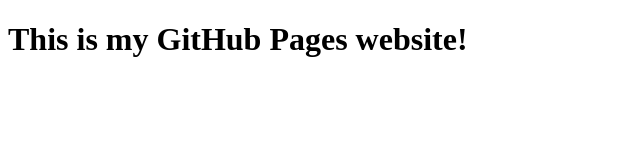
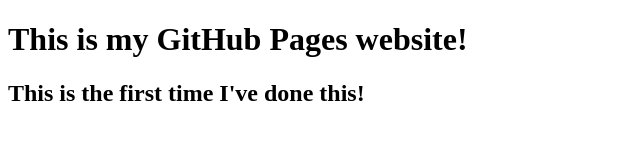
Before and after one commit to JosuehCA/JosuehCA.github.io, a plain HTML site: page index.html in a window 1280 px wide. Shown: the whole page, without its empty margins (0-640 px from the left). Drawn offline with Linux system fonts and the light colour scheme.

Commit message:
New line

```diff
--- a/index.html
+++ b/index.html
@@ -7,5 +7,6 @@
 </head>
 <body>
 	<h1>This is my GitHub Pages website!</h1>
+	<h2>This is the first time I've done this!</h2>
 </body>
 </html>
```
